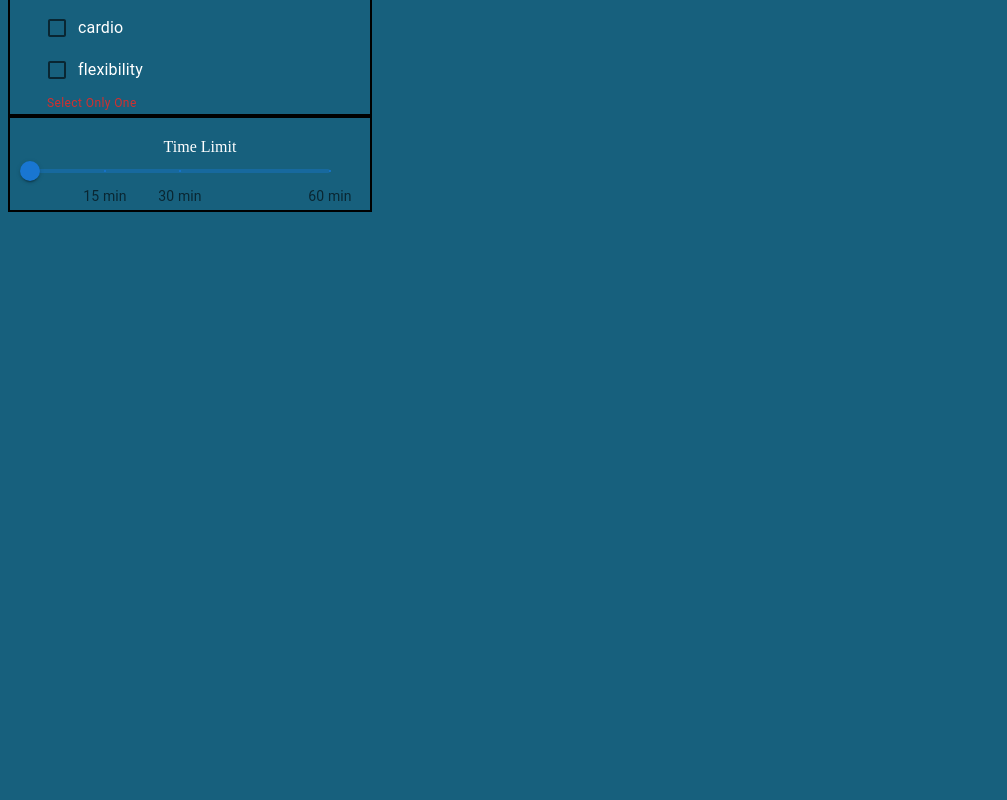
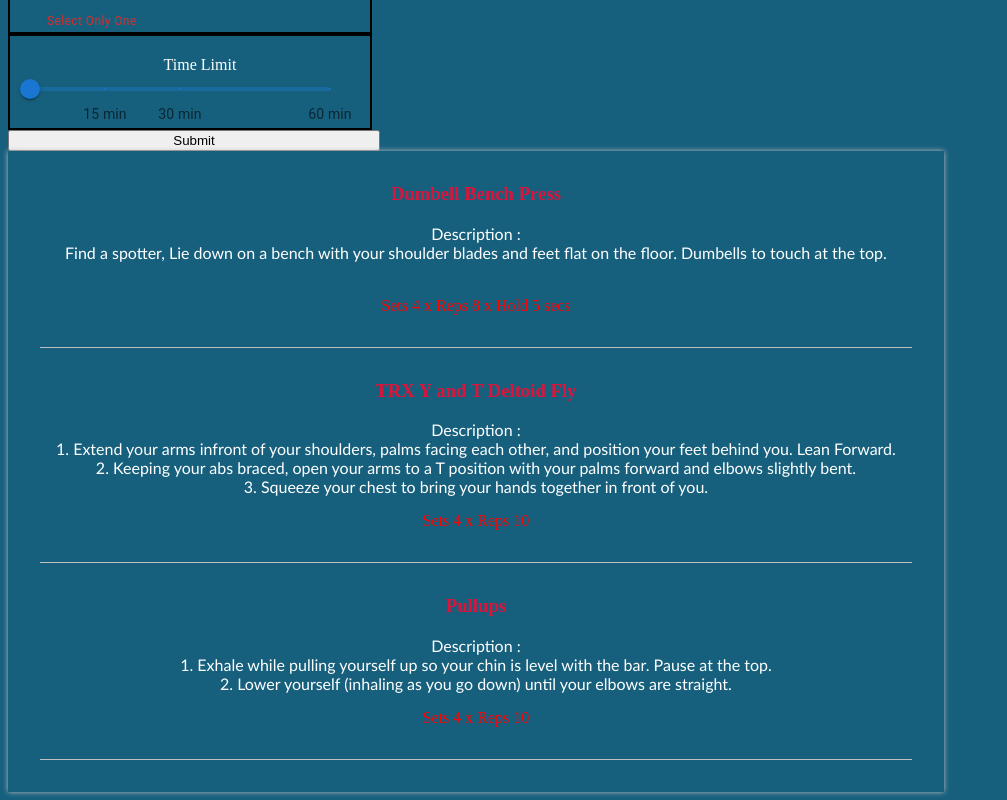
Before and after one commit to GitPeteM/getFit, a React (Create React App) app: page / in a window 1280 px wide. Shown: the part 539-1339 px from the top of the page, without its empty margins (0-1007 px from the left). Before the commit the page ends 800 px from the top, so only its background shows below. Built offline with nearby package versions, Linux system fonts and the light colour scheme.

Commit message:
Added framework for rendering workout list to page

```diff
--- a/src/components/App.js
+++ b/src/components/App.js
@@ -9,23 +9,78 @@ class App extends React.Component {
   constructor(props) {
     super(props);
     this.state = {
-      workouts: [
-        {Name: 'curls'}
+      workouts: [{
+        muscle: [
+          {
+            Name: 'Dumbell Bench Press',
+            Description: 'Find a spotter, Lie down on a bench with your shoulder blades and feet flat on the floor. Dumbells to touch at the top.',
+            Sets: 4,
+            Reps: 8,
+            Hold: 5,
+            focus: 'chest'
+          },
+          {
+            Name: 'TRX Y and T Deltoid Fly',
+            DescriptionOne: 'Extend your arms infront of your shoulders, palms facing each other, and position your feet behind you. Lean Forward.',
+            DescriptionTwo: 'Keeping your abs braced, open your arms to a T position with your palms forward and elbows slightly bent.',
+            DescriptionThree: 'Squeeze your chest to bring your hands together in front of you.',
+            Sets: 4,
+            Reps: 10,
+            Hold: '',
+            focus: 'chest'
+          },
+          {
+            Name: 'Pullups',
+            DescriptionOne: 'Exhale while pulling yourself up so your chin is level with the bar. Pause at the top.',
+            DescriptionTwo: 'Lower yourself (inhaling as you go down) until your elbows are straight.',
+            Sets: 4,
+            Reps: 10,
+            focus: 'back'
+          },
+        ],
+        time: 30,
+      },
+      {
+        mobility: [
+          {
+            Name: 'stretch'
+          }
+        ],
+        time: 30,
+      }
       ]
     };
+
+    this.handleWOChange = this.handleWOChange.bind(this);
+  }
+
+  // Get data from WorkoutSelection
+  // Iterate through the local state and filter out the workouts that match the truthy values from WorkoutSelection.
+  // Create a new array of workouts that include the filtered out workouts.
+  // Send this to WorkoutList.
+
+  handleWOChange(WOSelection) {
+console.log(WOSelection)
+    // check if focus is true and time matches
+      // add to a new array
+      // new array is passed to WorkoutList
+
   }
 
   render() {
+    const { workouts } = this.state.workouts;
+    // console.log('this workout', workouts)
     return (
       <div className={styles.App}>
         <NavBar />
         {/* <QuoteBar /> */}
-        <header className={styles.AppHeader}>
-          <p>Hello World</p>
-        </header>
         <div className={styles.body}>
-          <WorkoutSelection />
-          {/* <WorkoutList /> */}
+          <div className={styles.selection}>
+            <WorkoutSelection workoutChange={this.handleWOChange}/>
+          </div>
+          <div className={styles.workouts}>
+            <WorkoutList workouts={this.state.workouts} />
+          </div>
         </div>
       </div>
     );
--- a/src/components/App.module.css
+++ b/src/components/App.module.css
@@ -15,10 +15,20 @@
 
 .body {
   display: flex;
-  /* flex-wrap: wrap; */
+  flex-wrap: wrap;
+  justify-content:flex-start;
+  margin-top: 1rem;
+}
+
+.selection {
+  display: flex;
   flex-direction: column;
-  /* justify-content:flex-start; */
-  margin-top: 1rem;
+}
+
+.workouts {
+  display: flex;
+  flex-direction: column;
+  align-items: flex-start;
 }
 
 /*  Navigation Bar  */
@@ -46,12 +56,14 @@
 }
 
 .Logo {
-  margin-right: 10px;
+  margin-right: 15px;
   height: 30px;
 }
 
 .Title {
+  display: flex;
   flex-grow: 1;
+  font-size:xx-large;
 }
 
 
--- a/src/components/WorkoutList/WorkoutEntry.jsx
+++ b/src/components/WorkoutList/WorkoutEntry.jsx
@@ -0,0 +1,28 @@
+import React from 'react';
+import styles from './WorkoutList.module.css';
+
+export default function WorkoutEntry({ wo }) {
+  // console.log(wo);
+  return (
+    <div className={styles.woCard}>
+      <h3 className={styles.header}>
+      {wo.Name}
+      </h3>
+      <div className={styles.description}>
+        Description :
+        < br />
+        {wo.Description || (wo.DescriptionOne &&
+        `1. ${wo.DescriptionOne}`)}
+        < br />
+        {wo.DescriptionTwo &&
+        `2. ${wo.DescriptionTwo}`}
+        < br />
+        {wo.DescriptionThree &&
+        `3. ${wo.DescriptionThree}`}
+      </div>
+      <div className={styles.numbers}>
+        Sets {wo.Sets} x Reps {wo.Reps}{wo.Hold && ` x Hold ${wo.Hold} secs`}
+      </div>
+    </div>
+  )
+}
--- a/src/components/WorkoutList/WorkoutList.jsx
+++ b/src/components/WorkoutList/WorkoutList.jsx
@@ -0,0 +1,16 @@
+import React from 'react';
+import WorkoutEntry from './WorkoutEntry.jsx';
+import styles from './WorkoutList.module.css';
+
+
+export default function WorkoutList({ workouts }) {
+  // console.log('workouts', workouts);
+  const list = workouts[0].muscle;
+  return (
+    <div className={styles.workoutList}>
+      {list.map((workout, index) =>
+        <WorkoutEntry wo={workout} key={index} />
+      )}
+    </div>
+  )
+}
--- a/src/components/WorkoutList/WorkoutList.module.css
+++ b/src/components/WorkoutList/WorkoutList.module.css
@@ -0,0 +1,29 @@
+
+.header{
+  font: normal small-caps bold;
+  color: crimson;
+}
+
+.workoutList {
+  /* display: flex; */
+  flex-direction: column;
+  /* background-color: rgb(192, 192, 192); */
+  box-shadow: 0px 0px 5px silver;
+
+}
+
+.woCard {
+  margin: 2rem;
+  padding-bottom: 2rem;
+  border-bottom: 1px solid silver;
+}
+
+.description {
+  margin: 1rem;
+  font-family:'Gill Sans', 'Gill Sans MT', Calibri, 'Trebuchet MS', sans-serif;
+  margin-bottom: 1rem;
+}
+
+.numbers {
+color: red;
+}
--- a/src/components/WorkoutSelection/WorkoutSelection.jsx
+++ b/src/components/WorkoutSelection/WorkoutSelection.jsx
@@ -3,7 +3,7 @@ import { Box, Slider, FormLabel, FormControl, FormGroup, FormHelperText, Checkbo
 import styles from './WorkoutSelection.module.css';
 
 
-export default function WorkoutSelection() {
+export default function WorkoutSelection({ workoutChange }) {
   const [state, setState] = useState({
     chest: false,
     arms: false,
@@ -31,6 +31,11 @@ export default function WorkoutSelection() {
       time: newValue
     });
   };
+
+  const handleClick = () => {
+    let newState = state;
+    workoutChange(newState);
+  }
 
   const marks = [
     {
@@ -145,6 +150,9 @@ export default function WorkoutSelection() {
           />
         </Box>
       </div>
+      <button onClick={handleClick}>
+        Submit
+      </button>
     </>
   );
 }
```
